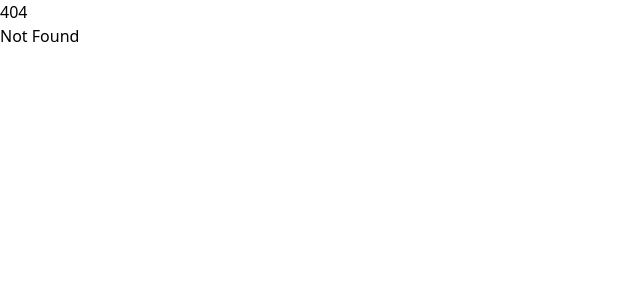
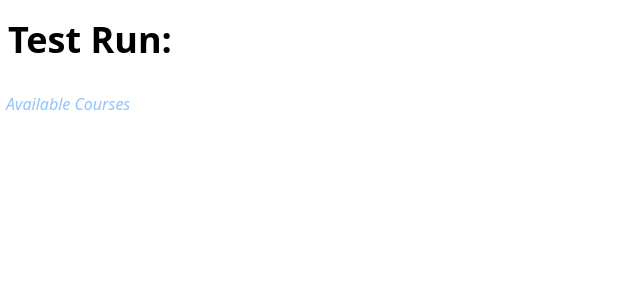
Before and after one commit to yoitsmedarls/CDM-Nexus, a SvelteKit app: page /course-list in a window 1280 px wide. Before the commit this address had no page. Shown: the top 300 px of the page, without its empty margins (0-640 px from the left). Built offline with nearby package versions, Linux system fonts and the light colour scheme.

Commit message:
For testing purposes

```diff
--- /dev/null
+++ b/src/routes/course-list/+page.svelte
@@ -0,0 +1,3 @@
+<!-- test mode-->
+<h1 class="py-5 pl-2 text-4xl font-bold">Test Run:</h1>
+<p class="text-blue-300 py-3 pl-1.5 italic">Available Courses</p>
```
